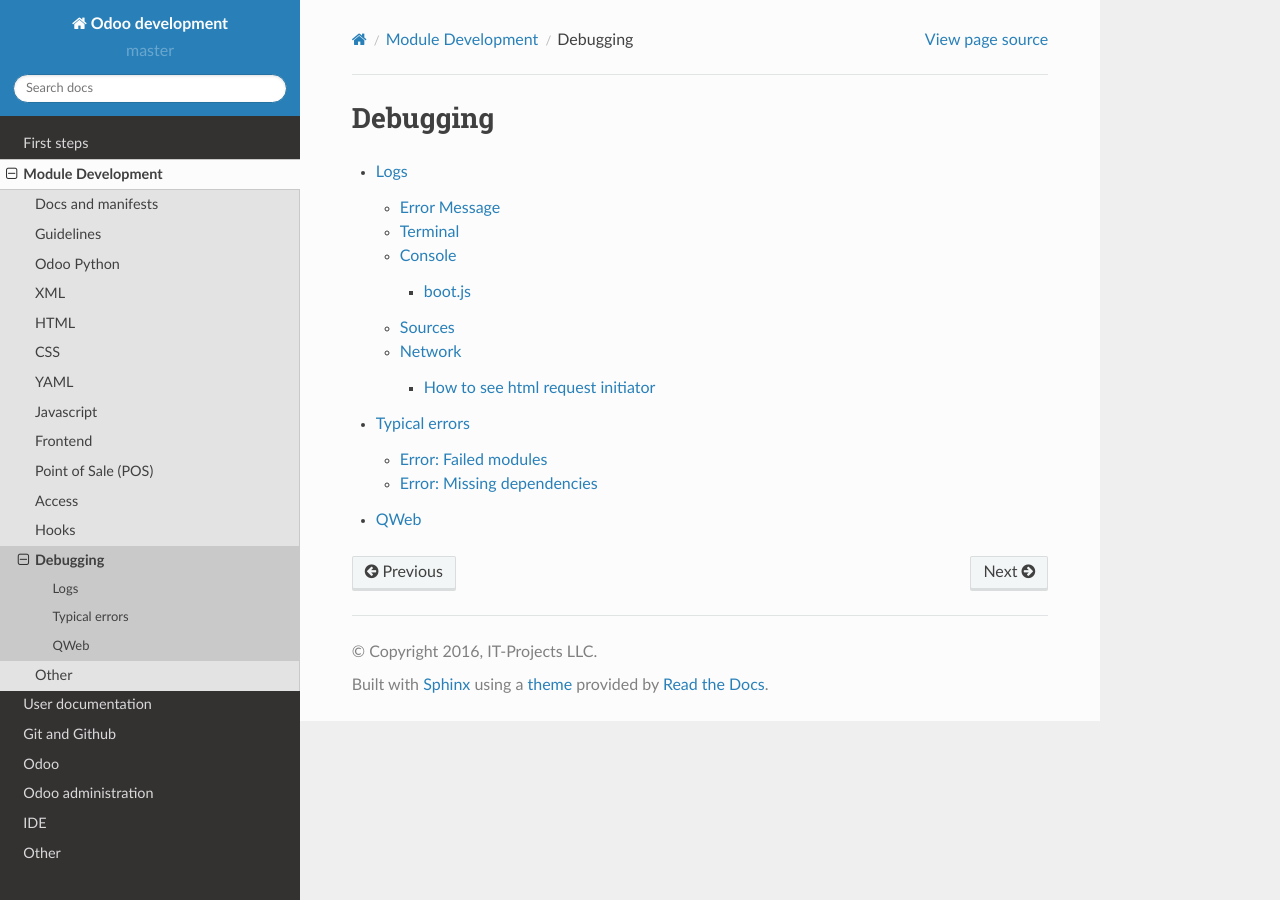
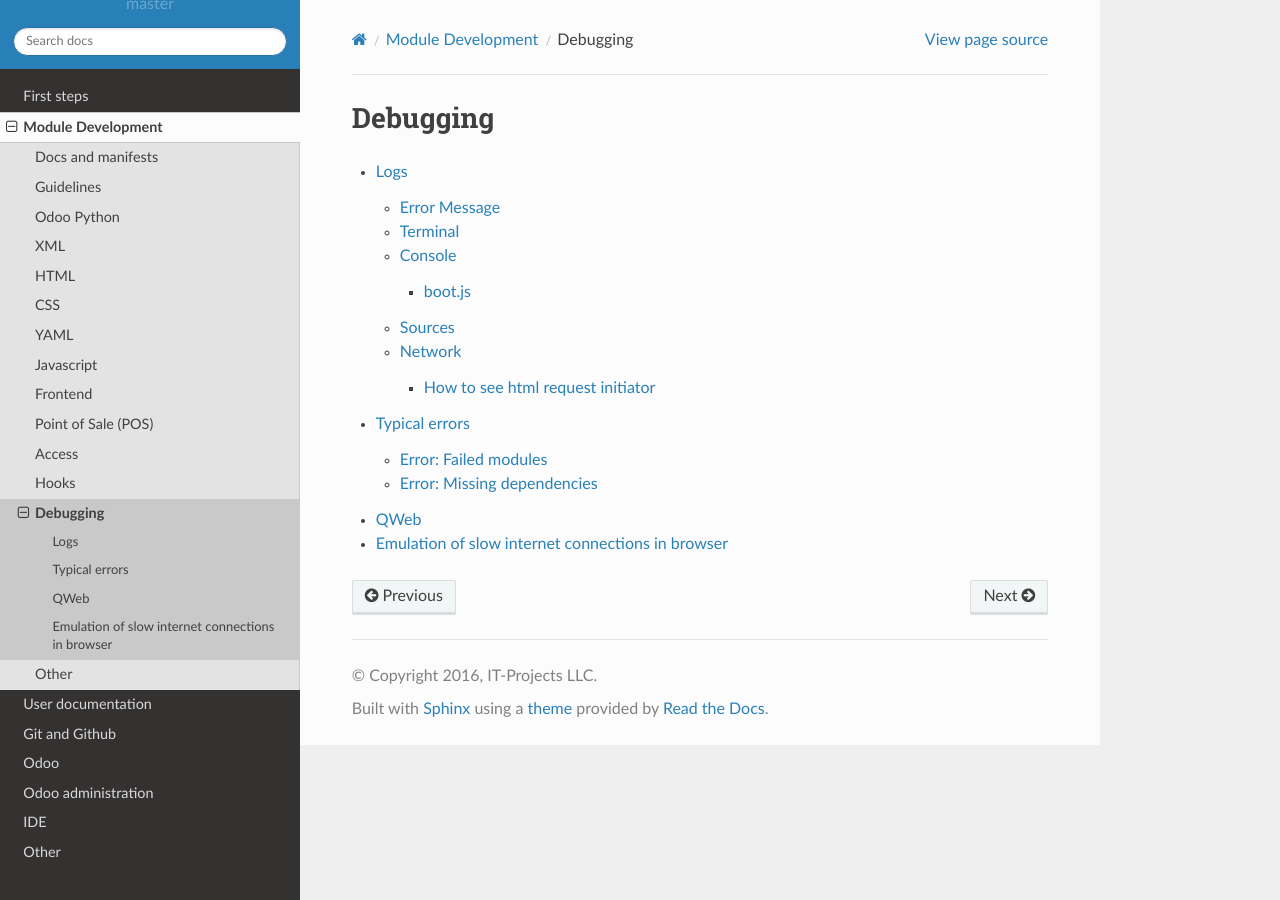
Before and after one commit to itpp-labs/odoo-development, a Sphinx documentation site: the page built from docs/dev/debug/index.rst, in a window 1280 px wide. Built offline with Sphinx 7.4.7 and the Read the Docs theme 2.0.0, drawn with Linux system fonts in a browser that asks for light colours; pages that are not in the unit, such as notebooks, are missing from menus.

Commit message:
[ADD] doc/dev/debug: emulation of slow internet connection

```diff
--- a/docs/dev/debug/index.rst
+++ b/docs/dev/debug/index.rst
@@ -6,3 +6,4 @@
    logs
    errors/index
    qweb
+   slow internet emulation
--- /dev/null
+++ b/docs/dev/debug/slow internet emulation.rst
@@ -0,0 +1,6 @@
+===================================================
+ Emulation of slow internet connections in browser
+===================================================
+
+
+.. image:: ../../images/dev/debug/emulate_slow_internet.png
```
Also changed, not shown: docs/images/dev/debug/emulate_slow_internet.png (added).
